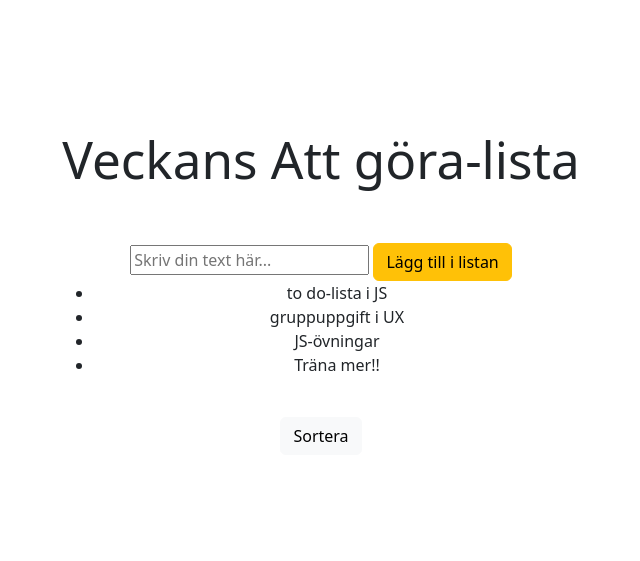
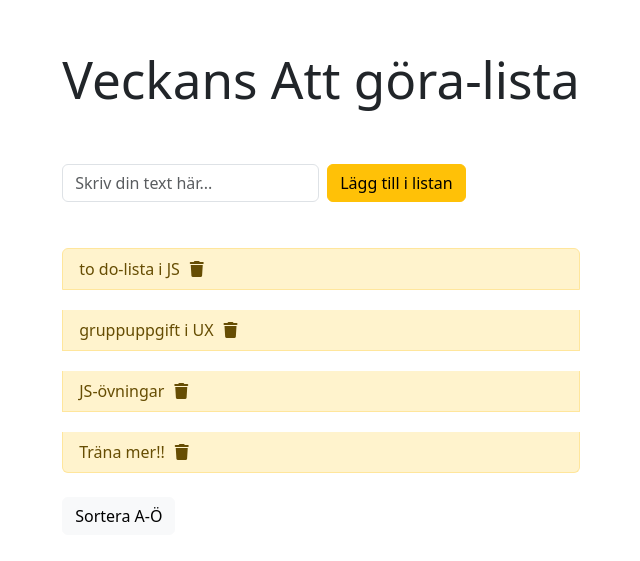
Before and after one commit to emmariklund/the-todos, a website built with Vite: page index.html in a window 1280 px wide. Shown: the part 107-668 px from the top of the page, without its empty margins (319-959 px from the left). Built offline with nearby package versions, Linux system fonts and the light colour scheme.

Commit message:
added trash can icons that you can click to remove a to do

```diff
--- a/index.html
+++ b/index.html
@@ -11,22 +11,38 @@
       integrity="sha384-sRIl4kxILFvY47J16cr9ZwB07vP4J8+LH7qKQnuqkuIAvNWLzeN8tE5YBujZqJLB"
       crossorigin="anonymous"
     />
+    <link
+      rel="stylesheet"
+      href="https://cdnjs.cloudflare.com/ajax/libs/font-awesome/6.4.2/css/all.min.css"
+    />
   </head>
   <body>
     <div id="app">
       <h1>Veckans Att göra-lista</h1>
       <br /><br />
       <div id="textInput">
-        <form id="writeList">
-          <input type="text" id="myInput" placeholder="Skriv din text här..." />
-          <button type="submit" id="buttonClick" class="btn btn-warning">
-            Lägg till i listan
-          </button>
+        <form id="writeList" class="row g-2">
+          <div class="col-auto">
+            <label for="myInput" class="visually-hidden"
+              >Skriv din text här...</label
+            >
+            <input
+              type="text"
+              class="form-control"
+              id="myInput"
+              placeholder="Skriv din text här..."
+            />
+          </div>
+          <div class="col-auto">
+            <button type="submit" id="buttonClick" class="btn btn-warning mb-3">
+              Lägg till i listan
+            </button>
+          </div>
         </form>
       </div>
-      <ul id="toDoList"></ul>
+      <ul id="toDoList" class="list-group"></ul>
       <br />
-      <button id="sortButton" class="btn btn-light">Sortera</button>
+      <button id="sortButton" class="btn btn-light">Sortera A-Ö</button>
     </div>
     <script type="module" src="/src/main.js"></script>
   </body>
--- a/src/style.css
+++ b/src/style.css
@@ -82,8 +82,33 @@ button:focus-visible {
   outline: 4px auto -webkit-focus-ring-color;
 }
 
+li {
+  text-align: left;
+  margin-top: 20px;
+}
+
+#writeList {
+  text-align: left;
+  margin-bottom: 10px;
+}
+
+#sortButton {
+  display: block;
+  margin-left: 0;
+}
+
 .done {
   text-decoration: line-through;
+}
+
+.delete-icon {
+  margin-left: 10px;
+  cursor: pointer;
+  font-size: 1rem;
+}
+
+.delete-icon:hover {
+  color: rgb(116, 15, 15);
 }
 
 @media (prefers-color-scheme: light) {
--- a/src/utils.js
+++ b/src/utils.js
@@ -2,13 +2,22 @@ export const createHtml = (myList) => {
   const ulElement = document.getElementById("toDoList");
   ulElement.innerHTML = "";
 
-  console.log(myList);
+  //console.log(myList);
   myList.forEach((todo, i) => {
-    console.log(todo);
+    // console.log(todo);
+    const li = document.createElement("li");
+    li.className = "listItem list-group-item list-group-item-warning";
+    li.innerHTML = todo.text;
 
-    const li = document.createElement("li");
-    li.className = "listItem";
-    li.innerHTML = todo.text;
+    const deleteIcon = document.createElement("i");
+    deleteIcon.className = "fa-solid fa-trash delete-icon";
+
+    deleteIcon.addEventListener("click", (event) => {
+      event.stopPropagation();
+      myList.splice(i, 1);
+      localStorage.setItem("ToDo", JSON.stringify(myList));
+      createHtml(myList);
+    });
 
     li.addEventListener("click", () => {
       todo.done = !todo.done;
@@ -20,6 +29,7 @@ export const createHtml = (myList) => {
       li.className = "done";
     }
 
+    li.appendChild(deleteIcon);
     ulElement.appendChild(li);
   });
 };
```
